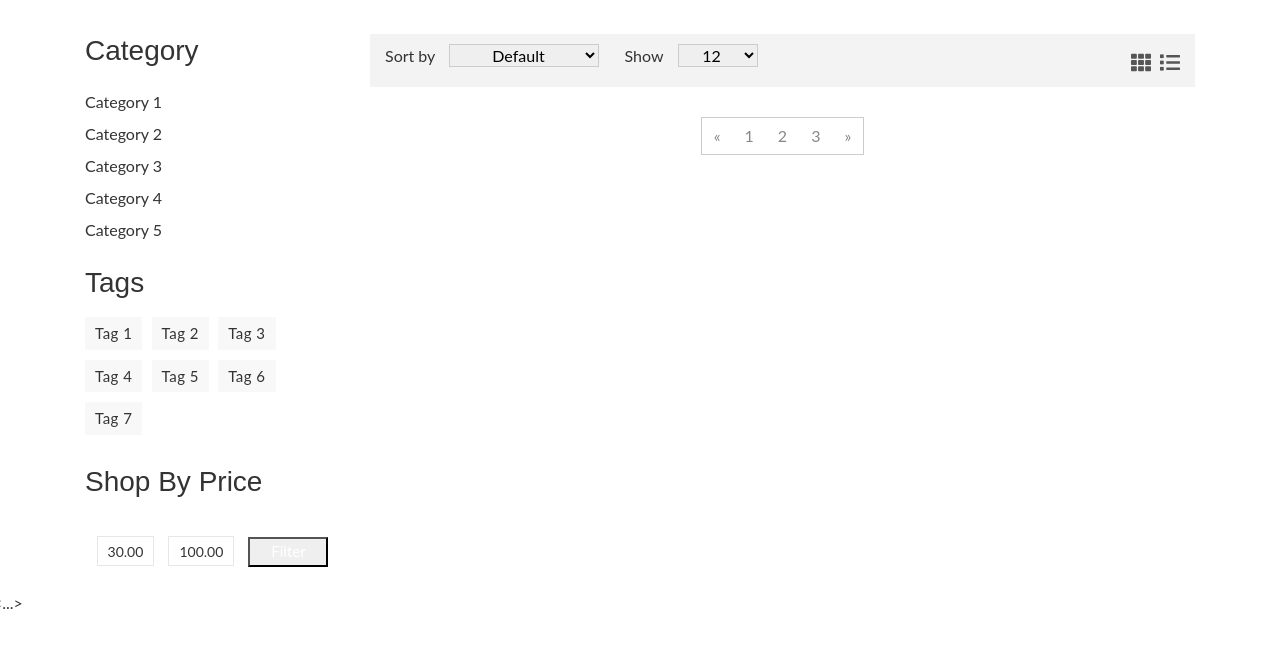
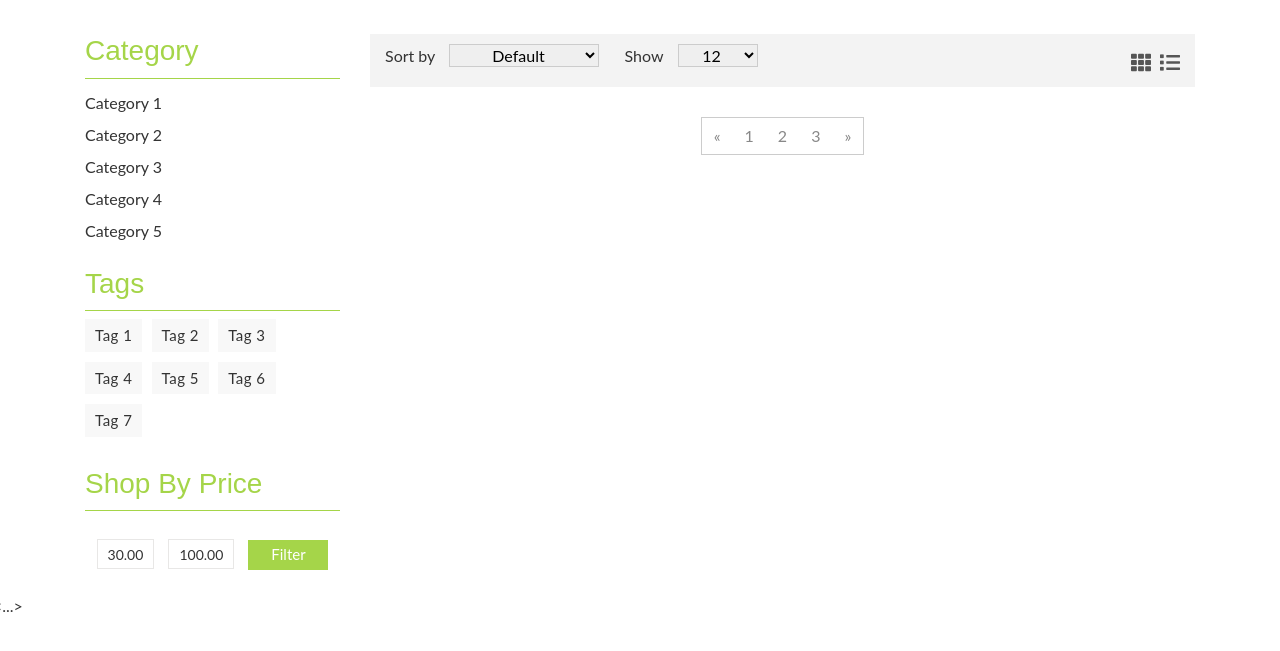
Before and after one commit to szymongabrek/weppo-ecommerce, a Node server app: page /products in a window 1280 px wide. Shown: the part 78-729 px from the top of the page. Run offline with Node 20, Linux system fonts and the light colour scheme; data that the repository does not hold is empty; some libraries are stand-ins or nearby versions.

Commit message:
nvm, im stupid

```diff
--- a/ecommerce/public/stylesheets/theme-color/green-theme.css
+++ b/ecommerce/public/stylesheets/theme-color/bridge-theme.css
@@ -1,3 +1,4 @@
+
 
 /*=======================================
 Template Design By MarkUps.
@@ -6,313 +7,311 @@ Author URI : http://www.markups.io/
 
 
 h2 {
-  color: #3fc35f;
+  color: #a5d549;
 }
 .aa-primary-btn:hover, .aa-primary-btn:focus {
-  color: #3fc35f;
-  border-color: #3fc35f;
+  color: #a5d549;
+  border-color: #a5d549;
 }
 .aa-secondary-btn {
-  color: #3fc35f;
+  color: #a5d549;
 }
 .aa-secondary-btn:hover, .aa-secondary-btn:focus {
-  background-color: #3fc35f;
+  background-color: #a5d549;
 }
 .aa-browse-btn {
-  background-color: #3fc35f;
-  border: 1px solid #3fc35f;
+  background-color: #a5d549;
+  border: 1px solid #a5d549;
 }
 .aa-browse-btn:hover, .aa-browse-btn:focus {
-  color: #3fc35f;
+  color: #a5d549;
 }
 .aa-add-to-cart-btn:hover, .aa-add-to-cart-btn:focus {
-  color: #3fc35f;
-  border-color: #3fc35f;
+  color: #a5d549;
+  border-color: #a5d549;
 }
 .aa-filter-btn {
-  background-color: #3fc35f;
-  border: 1px solid #3fc35f;
+  background-color: #a5d549;
+  border: 1px solid #a5d549;
 }
 .aa-cart-view-btn {
-  background-color: #3fc35f;
+  background-color: #a5d549;
 }
 #aa-header .aa-header-bottom .aa-header-bottom-area .aa-logo a > span {
-  color: #3fc35f;
+  color: #a5d549;
 }
 #aa-header .aa-header-bottom .aa-header-bottom-area .aa-logo a strong {
-  color: #3fc35f;
+  color: #a5d549;
 }
 #aa-header .aa-header-bottom .aa-header-bottom-area .aa-search-box button {
-  background-color: #3fc35f;
+  background-color: #a5d549;
 }
 #aa-header .aa-header-bottom .aa-cartbox .aa-cart-link {
-  color: #3fc35f;
+  color: #a5d549;
 }
 #aa-header .aa-header-bottom .aa-cartbox .aa-cart-link .aa-cart-notify {
-  border: 1px solid #3fc35f;
-  color: #3fc35f;
+  border: 1px solid #a5d549;
+  color: #a5d549;
 }
 #aa-header .aa-header-bottom .aa-cartbox .aa-cart-link .aa-cart-notify:after {
-  border-top-color: #3fc35f;
+  border-top-color: #a5d549;
 }
 #aa-header .aa-header-bottom .aa-cartbox .aa-cartbox-summary ul li .aa-remove-product:hover, #aa-header .aa-header-bottom .aa-cartbox .aa-cartbox-summary ul li .aa-remove-product:focus {
-  border-color: #3fc35f;
+  border-color: #a5d549;
 }
 #menu {
-  background-color: #3fc35f;
+  background-color: #a5d549;
 }
 #menu .menu-area .navbar-default .navbar-nav .open a {
-  color: #3fc35f;
+  color: #a5d549;
 }
 #menu .menu-area .navbar-default .navbar-nav .dropdown-menu li a {
-  color: #3fc35f;
+  color: #a5d549;
 }
 #menu .menu-area .navbar-default .navbar-nav .dropdown-menu li a:hover, #menu .menu-area .navbar-default .navbar-nav .dropdown-menu li a:focus {
-  background-color: #3fc35f;
+  background-color: #a5d549;
 }
 .scrollToTop {
-  background-color: #3fc35f;
-  border: 1px solid #3fc35f;
+  background-color: #a5d549;
+  border: 1px solid #a5d549;
 }
 .scrollToTop:hover,
 .scrollToTop:focus {
-  color: #3fc35f;
+  color: #a5d549;
 }
 #wpf-loader-two .wpf-loader-two-inner:before {
-  background: #3fc35f;
+  background: #a5d549;
 }
 #wpf-loader-two .wpf-loader-two-inner:after {
-  background: #3fc35f;
+  background: #a5d549;
 }
 #wpf-loader-two {
-  background-color: #3fc35f;
+  background-color: #a5d549;
 }
 #aa-slider .aa-slider-area .seq-title span {
-  color: #3fc35f;
+  color: #a5d549;
 }
 #aa-slider .aa-slider-area .seq .seq-next:hover, #aa-slider .aa-slider-area .seq .seq-next:focus {
-  background-color: #3fc35f;
+  background-color: #a5d549;
 }
 #aa-slider .aa-slider-area .seq .seq-prev:hover, #aa-slider .aa-slider-area .seq .seq-prev:focus {
-  background-color: #3fc35f;
+  background-color: #a5d549;
 }
 #aa-promo .aa-promo-area .aa-promo-banner .aa-prom-content span {
-  color: #3fc35f;
+  color: #a5d549;
 }
 #aa-promo .aa-promo-area .aa-promo-banner .aa-prom-content h4 a:hover {
-  color: #3fc35f !important;
+  color: #a5d549 !important;
 }
 .aa-products-tab li a:hover, .aa-products-tab li a:focus {
-  border-bottom: 1px solid #3fc35f;
+  border-bottom: 1px solid #a5d549;
 }
 .aa-products-tab li.active a {
-  border-bottom: 1px solid #3fc35f !important;
+  border-bottom: 1px solid #a5d549 !important;
 }
 .aa-products-tab li.active a:hover, .aa-products-tab li.active a:focus {
-  border-bottom: 1px solid #3fc35f;
+  border-bottom: 1px solid #a5d549;
 }
 .aa-product-catg li figure .aa-add-card-btn:hover {
-  color: #3fc35f;
+  color: #a5d549;
 }
 .aa-product-catg li .aa-product-title a:hover, .aa-product-catg li .aa-product-title a:focus {
-  color: #3fc35f;
+  color: #a5d549;
 }
 .aa-product-catg li .aa-product-price {
-  color: #3fc35f;
+  color: #a5d549;
 }
 .aa-product-catg li .aa-product-hvr-content a:hover, .aa-product-catg li .aa-product-hvr-content a:focus {
-  color: #3fc35f;
+  color: #a5d549;
 }
 #quick-view-modal .modal-content button.close:hover {
-  color: #3fc35f;
+  color: #a5d549;
 }
 #quick-view-modal .modal-content .aa-product-view-content .aa-price-block .aa-product-avilability span {
-  color: #3fc35f;
+  color: #a5d549;
 }
 #quick-view-modal .modal-content .aa-product-view-content .aa-prod-view-size a:hover, #quick-view-modal .modal-content .aa-product-view-content .aa-prod-view-size a:focus {
-  border-color: #3fc35f;
-  color: #3fc35f;
+  border-color: #a5d549;
+  color: #a5d549;
 }
 #quick-view-modal .modal-content .aa-product-view-content .aa-prod-quantity .aa-prod-category a {
-  color: #3fc35f;
+  color: #a5d549;
 }
 .slick-prev,
 .slick-next {
-  background-color: #3fc35f;
+  background-color: #a5d549;
 }
 #aa-support .aa-support-area .aa-support-single span {
-  color: #3fc35f;
+  color: #a5d549;
 }
 #aa-testimonial .aa-testimonial-area .aa-testimonial-slider li.slick-active {
-  background-color: #3fc35f;
+  background-color: #a5d549;
 }
 .aa-latest-blog-single .aa-blog-img:hover .aa-blog-img-caption {
-  background-color: #3fc35f;
+  background-color: #a5d549;
 }
 .aa-latest-blog-single .aa-blog-info .aa-blog-title a:hover {
-  color: #3fc35f;
+  color: #a5d549;
 }
 .aa-latest-blog-single .aa-blog-info .aa-read-mor-btn {
-  color: #3fc35f;
+  color: #a5d549;
 }
 .aa-latest-blog-single .aa-blog-info .aa-read-mor-btn:hover span, .aa-latest-blog-single .aa-blog-info .aa-read-mor-btn:focus span {
-  color: #3fc35f;
+  color: #a5d549;
 }
 #aa-subscribe .aa-subscribe-area .aa-subscribe-form input[type="submit"] {
-  background: #3fc35f none repeat scroll 0 0;
-  border: 1px solid #3fc35f;
+  background: #a5d549 none repeat scroll 0 0;
+  border: 1px solid #a5d549;
 }
 #aa-footer .aa-footer-bottom .aa-footer-bottom-area > p a:hover, #aa-footer .aa-footer-bottom .aa-footer-bottom-area > p a:focus {
-  color: #3fc35f;
+  color: #a5d549;
 }
 #aa-catg-head-banner .aa-catg-head-banner-area .aa-catg-head-banner-content .breadcrumb .active {
-  color: #3fc35f;
+  color: #a5d549;
 }
 #aa-product-category .aa-sidebar .aa-sidebar-widget h3 {
-  color: #3fc35f;
-  border-bottom: 1px solid #3fc35f;
+  color: #a5d549;
+  border-bottom: 1px solid #a5d549;
 }
 #aa-product-category .aa-sidebar .aa-sidebar-widget .aa-catg-nav li a:hover, #aa-product-category .aa-sidebar .aa-sidebar-widget .aa-catg-nav li a:focus {
-  color: #3fc35f;
+  color: #a5d549;
 }
 #aa-product-category .aa-sidebar .aa-sidebar-widget .tag-cloud a:hover, #aa-product-category .aa-sidebar .aa-sidebar-widget .tag-cloud a:focus {
-  background-color: #3fc35f;
+  background-color: #a5d549;
 }
 #aa-product-category .aa-sidebar .aa-sidebar-widget .aa-recently-views ul li .aa-cartbox-info h4 a:hover, #aa-product-category .aa-sidebar .aa-sidebar-widget .aa-recently-views ul li .aa-cartbox-info h4 a:focus {
-  color: #3fc35f;
+  color: #a5d549;
 }
 #aa-product-category .aa-product-catg-content .aa-product-catg-head .aa-product-catg-head-right a:hover, #aa-product-category .aa-product-catg-content .aa-product-catg-head .aa-product-catg-head-right a:focus {
-  color: #3fc35f;
+  color: #a5d549;
 }
 #aa-product-category .aa-product-catg-content .aa-product-catg-pagination .pagination li a:hover,
 #aa-product-category .aa-product-catg-content .aa-product-catg-pagination .pagination li span:hover {
-  color: #3fc35f;
+  color: #a5d549;
 }
 #aa-product-category .aa-product-catg-content .aa-product-catg-pagination .pagination li a:focus,
 #aa-product-category .aa-product-catg-content .aa-product-catg-pagination .pagination li span:focus {
-  background-color: #3fc35f;
+  background-color: #a5d549;
 }
 #aa-product-details .aa-product-details-area .aa-product-details-content .aa-product-view-content .aa-prod-quantity .aa-prod-category a {
-  color: #3fc35f;
+  color: #a5d549;
 }
 #aa-product-details .aa-product-details-area .aa-product-details-bottom .nav-tabs li a:hover, #aa-product-details .aa-product-details-area .aa-product-details-bottom .nav-tabs li a:focus {
-  color: #3fc35f;
+  color: #a5d549;
 }
 #aa-product-details .aa-product-details-area .aa-product-details-bottom .aa-review-form .aa-review-submit {
-  background-color: #3fc35f;
-  border-color: #3fc35f;
+  background-color: #a5d549;
+  border-color: #a5d549;
 }
 #aa-product-details .aa-product-details-area .aa-product-details-bottom .aa-review-form .form-control:focus {
-  border-color: #3fc35f;
+  border-color: #a5d549;
 }
 #cart-view .cart-view-area .cart-view-table .table tbody tr td .aa-cart-title {
-  color: #3fc35f;
+  color: #a5d549;
 }
 #cart-view .cart-view-area .cart-view-table .table tbody tr td .aa-cart-title:hover {
-  color: #3fc35f;
+  color: #a5d549;
 }
 #checkout .checkout-area .checkout-left .panel-group .panel-default .panel-heading .panel-title a {
-  color: #3fc35f;
+  color: #a5d549;
 }
 #checkout .checkout-area .checkout-right h4 {
-  color: #3fc35f;
+  color: #a5d549;
 }
 #login-modal .modal-dialog .aa-register-now a {
-  color: #3fc35f;
+  color: #a5d549;
 }
 #aa-blog-archive .aa-blog-archive-area .aa-blog-content .aa-blog-content-single h4 a:hover, #aa-blog-archive .aa-blog-archive-area .aa-blog-content .aa-blog-content-single h4 a:focus {
-  color: #3fc35f;
+  color: #a5d549;
 }
 #aa-blog-archive .aa-blog-archive-area .aa-blog-content .aa-blog-content-single .aa-article-bottom .aa-post-author a {
-  border-bottom: 1px solid #3fc35f;
-  color: #3fc35f;
+  border-bottom: 1px solid #a5d549;
+  color: #a5d549;
 }
 #aa-blog-archive .aa-blog-archive-area .aa-blog-sidebar .aa-sidebar-widget h3 {
-  color: #3fc35f;
-  border-bottom: 1px solid #3fc35f;
+  color: #a5d549;
+  border-bottom: 1px solid #a5d549;
 }
 #aa-blog-archive .aa-blog-archive-area .aa-blog-sidebar .aa-sidebar-widget .aa-catg-nav li a:hover, #aa-blog-archive .aa-blog-archive-area .aa-blog-sidebar .aa-sidebar-widget .aa-catg-nav li a:focus {
-  color: #3fc35f;
+  color: #a5d549;
 }
 #aa-blog-archive .aa-blog-archive-area .aa-blog-sidebar .aa-sidebar-widget .tag-cloud a:hover, #aa-blog-archive .aa-blog-archive-area .aa-blog-sidebar .aa-sidebar-widget .tag-cloud a:focus {
-  background-color: #3fc35f;
+  background-color: #a5d549;
 }
 #aa-blog-archive .aa-blog-archive-area .aa-blog-sidebar .aa-sidebar-widget .aa-sidebar-price-range .noUi-connect {
-  background: #3fc35f;
+  background: #a5d549;
 }
 #aa-blog-archive .aa-blog-archive-area .aa-blog-sidebar .aa-sidebar-widget .aa-recently-views ul li .aa-cartbox-info h4 a:hover, #aa-blog-archive .aa-blog-archive-area .aa-blog-sidebar .aa-sidebar-widget .aa-recently-views ul li .aa-cartbox-info h4 a:focus {
-  color: #3fc35f;
+  color: #a5d549;
 }
 #aa-blog-archive .aa-blog-archive-area .aa-blog-archive-pagination .pagination li a:hover,
 #aa-blog-archive .aa-blog-archive-area .aa-blog-archive-pagination .pagination li span:hover {
-  color: #3fc35f;
+  color: #a5d549;
 }
 #aa-blog-archive .aa-blog-archive-area .aa-blog-archive-pagination .pagination li a:focus,
 #aa-blog-archive .aa-blog-archive-area .aa-blog-archive-pagination .pagination li span:focus {
-  background-color: #3fc35f;
+  background-color: #a5d549;
 }
 #aa-blog-archive .aa-blog-archive-area .aa-blog-archive-pagination .pagination .active a {
-  background-color: #3fc35f;
+  background-color: #a5d549;
 }
 .aa-blog-details h2 a:hover, .aa-blog-details h2 a:focus {
-  color: #3fc35f;
+  color: #a5d549;
 }
 .aa-blog-details .aa-blog-content-single .blog-single-tag a:hover, .aa-blog-details .aa-blog-content-single .blog-single-tag a:focus {
-  color: #3fc35f;
+  color: #a5d549;
 }
 .aa-blog-details .aa-blog-content-single .blog-single-social a:hover, .aa-blog-details .aa-blog-content-single .blog-single-social a:focus {
-  color: #3fc35f;
+  color: #a5d549;
 }
 .aa-blog-details .aa-blog-navigation .aa-blog-prev {
-  background-color: #3fc35f;
-  border: 1px solid #3fc35f;
+  background-color: #a5d549;
+  border: 1px solid #a5d549;
 }
 .aa-blog-details .aa-blog-navigation .aa-blog-next {
-  background-color: #3fc35f;
-  border: 1px solid #3fc35f;
+  background-color: #a5d549;
+  border: 1px solid #a5d549;
 }
 .aa-blog-details .aa-blog-comment-threat .comments .commentlist li .reply-btn {
-  background-color: #3fc35f;
+  background-color: #a5d549;
 }
 .aa-blog-details .aa-blog-comment-threat .comments .commentlist li .author-tag {
-  background-color: #3fc35f;
+  background-color: #a5d549;
 }
 .aa-blog-details #respond input[type="text"]:focus,
 .aa-blog-details #respond input[type="email"]:focus,
 .aa-blog-details #respond input[type="url"]:focus {
-  border-color: #3fc35f;
+  border-color: #a5d549;
 }
 .aa-blog-details #respond textarea:focus {
-  border-color: #3fc35f;
+  border-color: #a5d549;
 }
 .aa-blog-details #respond .form-submit input:hover {
-  color: #3fc35f !important;
+  color: #a5d549 !important;
 }
 #aa-contact .aa-contact-area .aa-contact-address .aa-contact-address-left .comments-form .form-control:focus {
-  border-color: #3fc35f;
+  border-color: #a5d549;
 }
 #aa-contact .aa-contact-area .aa-contact-address .aa-contact-address-left .comments-form button {
-  border: 1px solid #3fc35f;
+  border: 1px solid #a5d549;
 }
 #aa-error .aa-error-area {
-  border: 5px solid #3fc35f;
+  border: 5px solid #a5d549;
 }
 #aa-error .aa-error-area h2 {
-  border-bottom: 3px solid #3fc35f;
+  border-bottom: 3px solid #a5d549;
 }
 #aa-error .aa-error-area a:hover, #aa-error .aa-error-area a:focus {
-  color: #3fc35f;
-  border-color: #3fc35f;
+  color: #a5d549;
+  border-color: #a5d549;
 }
 #aa-footer .aa-footer-bottom .aa-footer-bottom-area > p a:hover, #aa-footer .aa-footer-bottom .aa-footer-bottom-area > p a:focus {
-  color: #3fc35f;
+  color: #a5d549;
 }
 .navbar-default .navbar-toggle:hover,
 .navbar-default .navbar-toggle:focus {
-  background-color: #3fc35f;
+  background-color: #a5d549;
 }
-
-
 
 /*=======================================
 Template Design By MarkUps.
```
